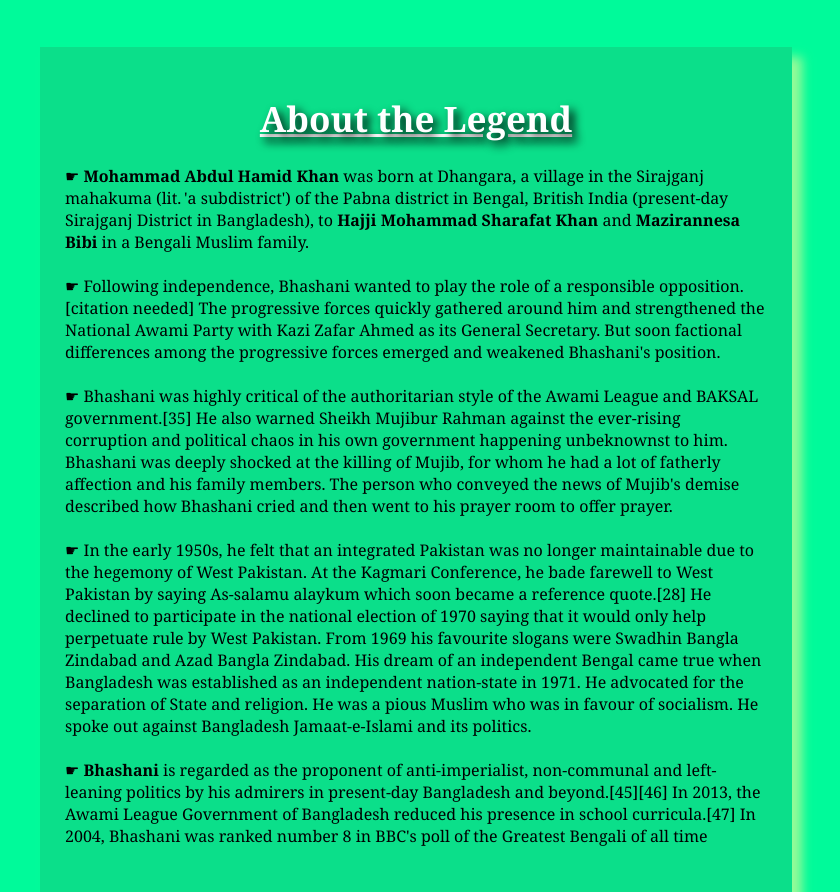
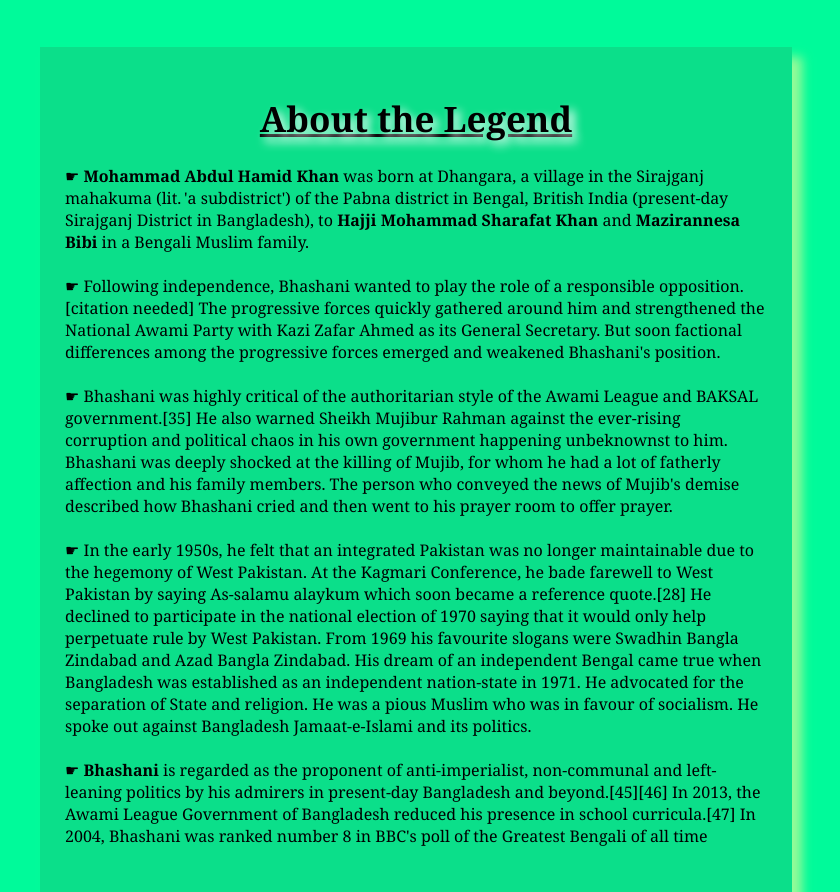
Before and after one commit to mdbulbulhasan/Design_a_Tribute_Page_using_HTML_and_CSS, a plain HTML site: page index.html in a window 1280 px wide. Shown: the part 895-1787 px from the top of the page, without its empty margins (224-1064 px from the left). Drawn offline with Linux system fonts and the light colour scheme.

Commit message:
Update style.css

```diff
--- a/style.css
+++ b/style.css
@@ -45,9 +45,9 @@ div#tribute-data {
 /* Styling the link provided at the end */
 h1.title-MAHV {
     font-size: 35px;
-    color: white;
+    color: black;
     text-align: center;
-    text-shadow: 5px 5px 10px black;
+    text-shadow: 5px 5px 10px white;
     text-decoration: underline;
 }
 
```
